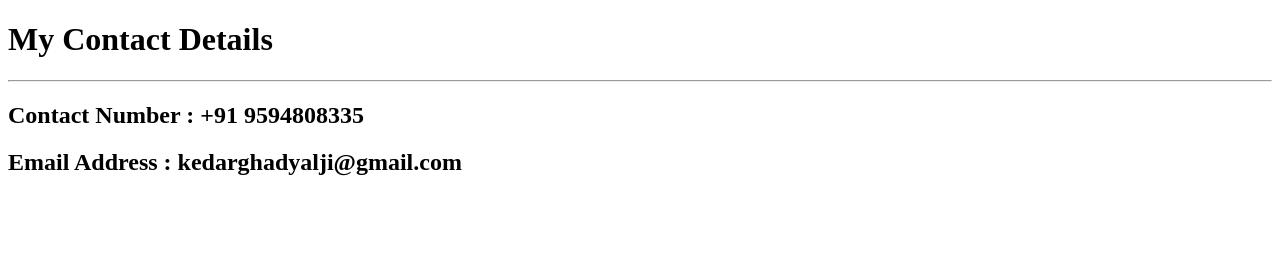
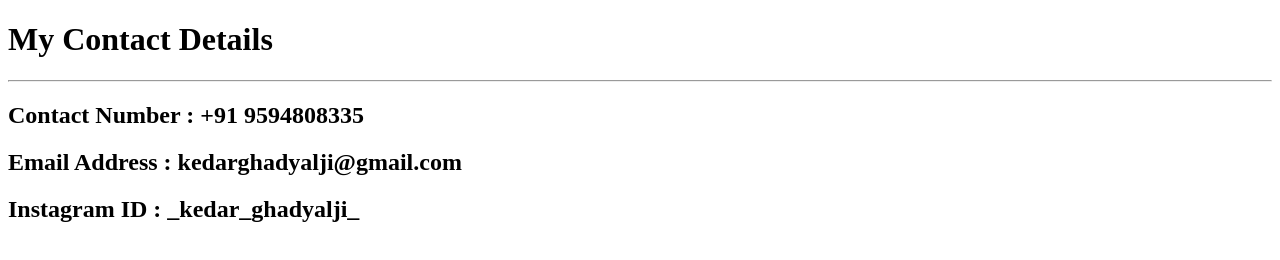
Before and after one commit to Kedar-06/Kedar-Portfolio, a plain HTML site: page Contactme.html in a window 1280 px wide. Drawn offline with Linux system fonts and the light colour scheme.

Commit message:
Update Contactme.html

```diff
--- a/Contactme.html
+++ b/Contactme.html
@@ -10,6 +10,6 @@
     <hr>
     <h2>Contact Number : +91 9594808335</h2>
     <h2>Email Address : kedarghadyalji@gmail.com</h2>
-
+    <h2>Instagram ID : _kedar_ghadyalji_</h2>
 </body>
 </html>
```
